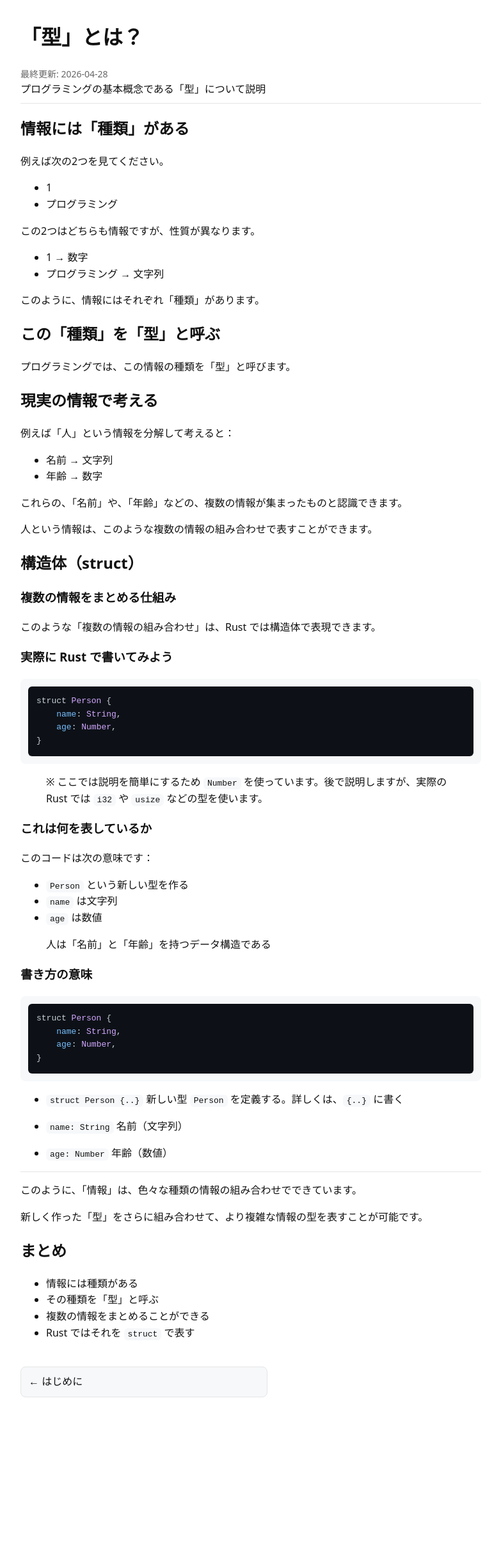
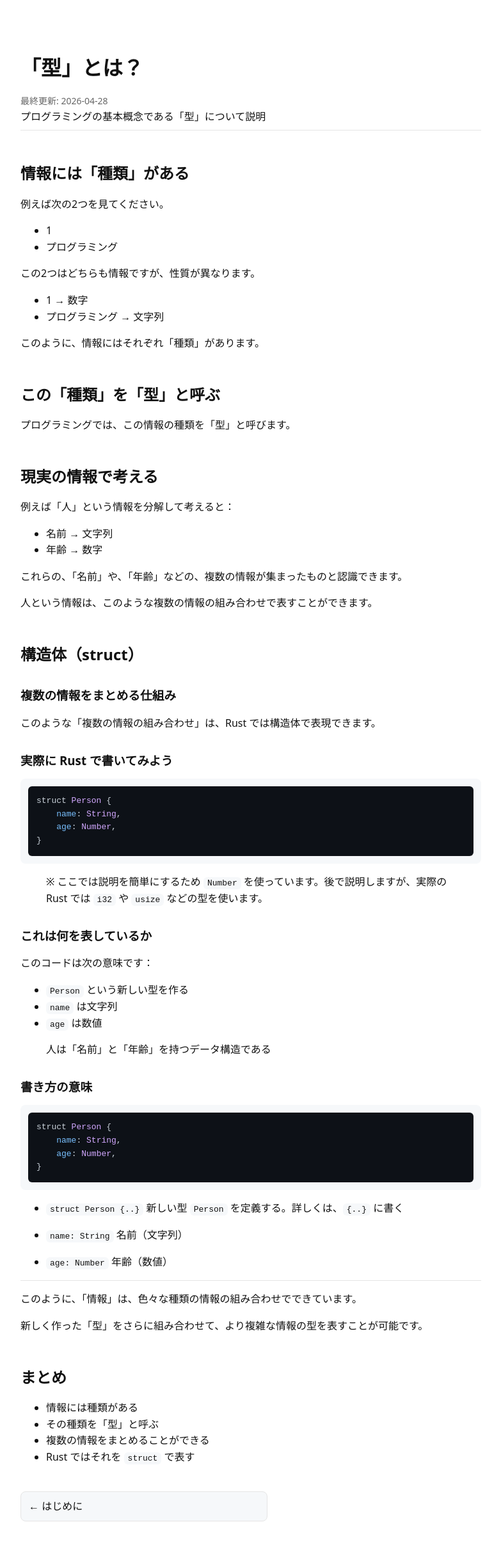
Before and after one commit to nh0102heiya-lab/programming-lessons, a Jekyll site: the page built from _rust-from-zero/core/02-types-and-structs.md, in a window 1280 px wide. Shown: the whole page at 64% size, without its empty margins (248-1031 px from the left). Built offline with Jekyll 4.4.1, drawn with Linux system fonts in a browser that asks for light colours; nearby versions of some CDN libraries; before the commit the page ends 2224 px from its top, so only the background shows below that.

Commit message:
Update style.css

```diff
--- a/assets/css/style.css
+++ b/assets/css/style.css
@@ -20,6 +20,26 @@
     --link: #58a6ff;
     --link-hover: #79c0ff;
   }
+}
+
+h1 {
+  margin-top: 2.5em;
+}
+
+h2 {
+  margin-top: 2em;
+}
+
+h3 {
+  margin-top: 1.6em;
+}
+
+h4, h5, h6 {
+  margin-top: 1.2em;
+}
+
+h1, h2, h3, h4, h5, h6 {
+  margin-bottom: 0.5em;
 }
 
 a {
```
